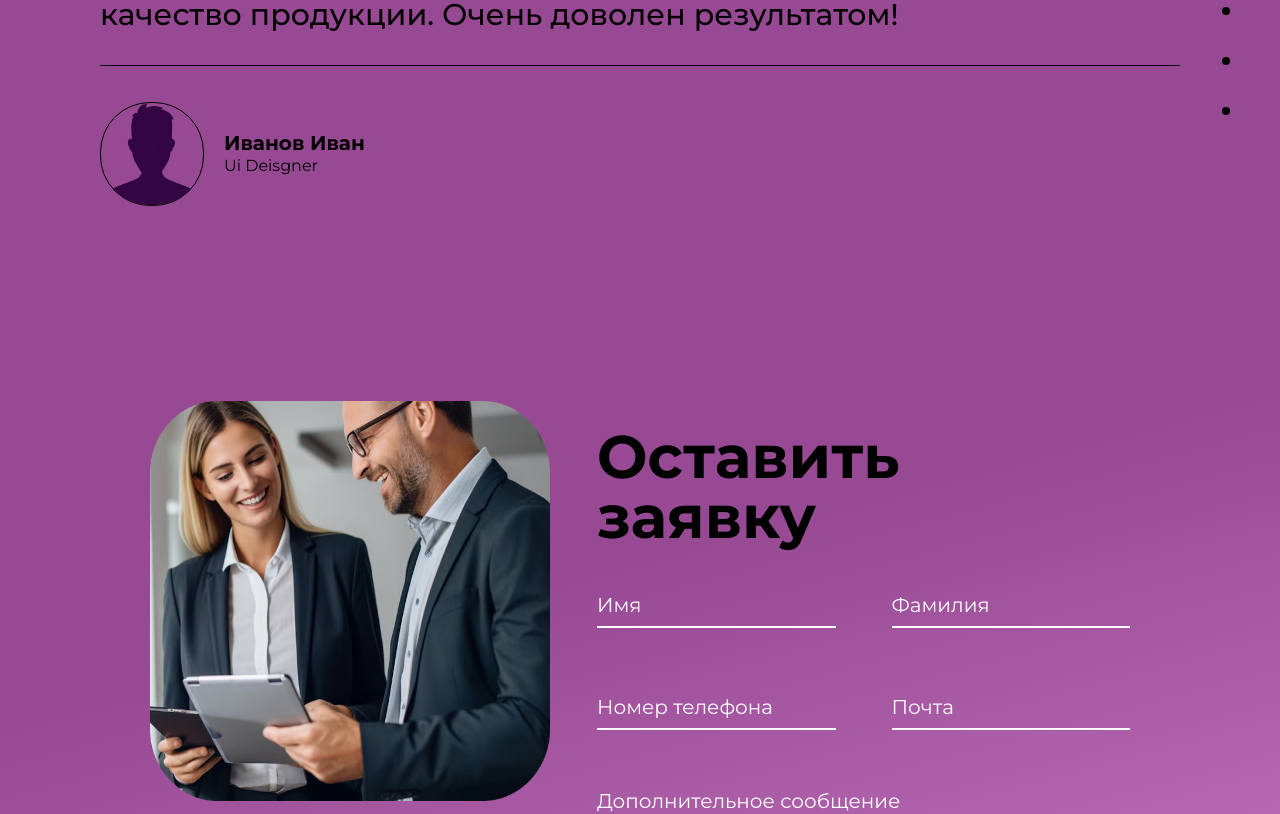
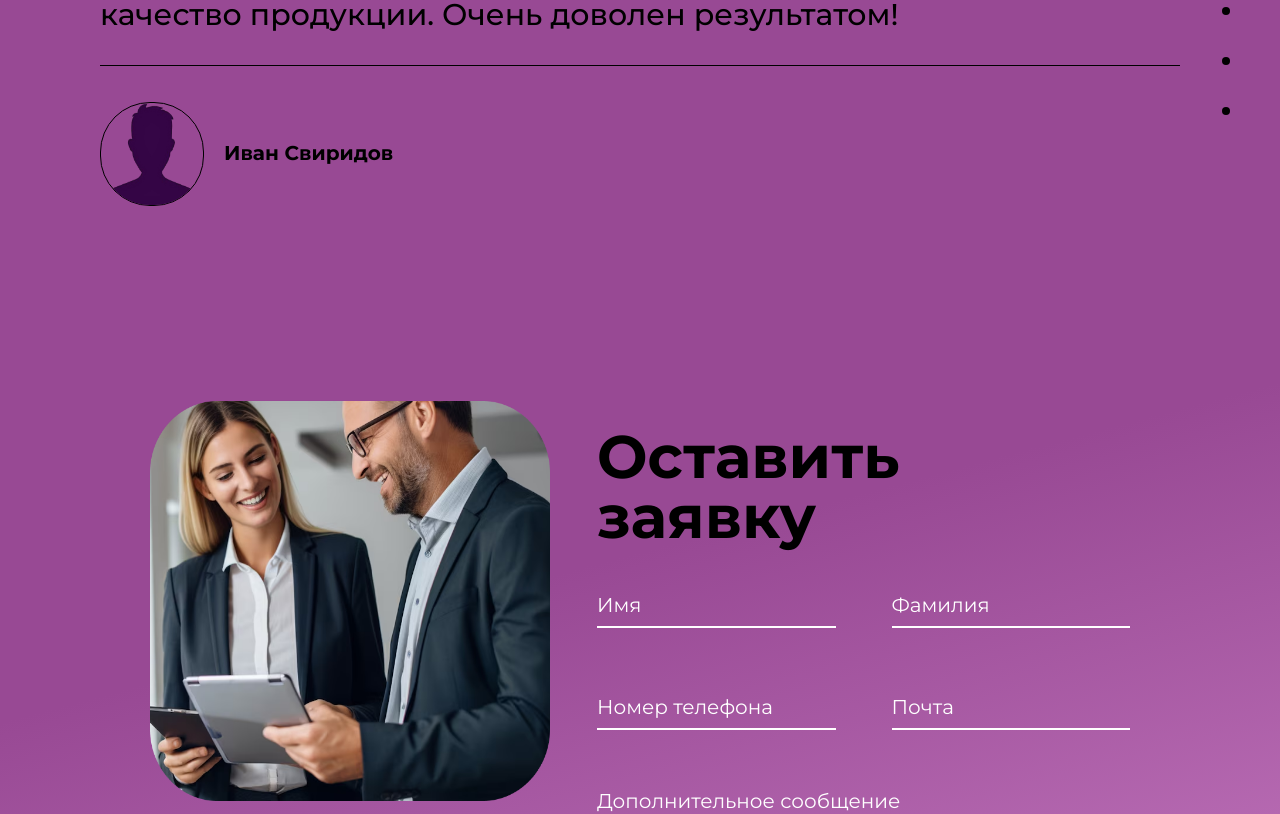
Before and after one commit to DanilChyksin/Neiro_React, a React (Create React App) app: page / in a window 1280 px wide. Shown: the part 10460-11274 px from the top of the page. Built offline with nearby package versions, Linux system fonts and the light colour scheme.

Commit message:
21 commit

```diff
--- a/src/pages/reviews/Reviews.jsx
+++ b/src/pages/reviews/Reviews.jsx
@@ -20,42 +20,52 @@ const data = [
   {
     text: "Обратился в NeiroGroup, чтобы оптимизировать работу моего предприятия. Специалисты провели детальный анализ бизнес-процессов и предложили конкретные шаги для улучшения эффективности работы. В результате внедрения их рекомендаций мы смогли сократить время на выполнение задач и улучшить качество продукции. Очень доволен результатом!",
     avatar: avatar_1,
+    name: "Иван Свиридов",
   },
   {
     text: "Наша компания столкнулась с проблемой снижения оборотов. Мы обратились за помощью и они провели глубокий анализ нашей ситуации. Они предложили нам несколько стратегий для увеличения оборотов, которые мы успешно внедрили. Результаты превзошли наши ожидания — обороты компании значительно выросли, и мы достигли новых высот",
     avatar: avatar_2,
+    name: "Ольга Смрак",
   },
   {
     text: "Мы искали способы увеличить прибыль нашей компании и обратились к этой консалтинговой фирме. Они провели аудит наших финансовых показателей и предложили ряд мер для повышения прибыльности. Благодаря их рекомендациям мы смогли оптимизировать расходы и увеличить доходы. Это помогло нам достичь желаемых результатов",
     avatar: avatar_3,
+    name: "Алексей Петров",
   },
   {
     text: "Я был приятно удивлён результатами работы с НейроГрупп. Они помогли мне оптимизировать процессы в моей компании, что привело к увеличению производительности и снижению затрат. Теперь я могу сосредоточиться на развитии бизнеса, зная, что у меня есть надёжные партнёры, готовые помочь в любой ситуации",
     avatar: avatar_4,
+    name: "Дмитрий Симашев",
   },
   {
     text: "Товарищи из NeiroGroup действительно знают своё дело. Они не только помогли нам увеличить обороты, но и научили нас лучше понимать рынок и потребности клиентов. Теперь мы можем принимать более обоснованные решения и уверенно двигаться вперёд",
     avatar: avatar_5,
+    name: "Сергей Бракк",
   },
   {
     text: "Сотрудничество с этой компанией стало настоящим прорывом для нашего бизнеса. Они проанализировали нашу деятельность, выявили слабые места и предложили эффективные стратегии для оптимизации работы и увеличения прибыли. Мы благодарны им за профессионализм и результаты, которых мы достигли благодаря их помощи",
     avatar: avatar_6,
+    name: "Николай Васильев",
   },
   {
     text: "После обращения в NeiroGroup мы увидели значительные изменения в работе нашей организации. Они помогли нам оптимизировать процессы, улучшить управление ресурсами и повысить эффективность работы. Всё это привело к увеличению прибыли и улучшению качества продукции",
     avatar: avatar_7,
+    name: "Елена Кузнецова",
   },
   {
     text: "Очень рад, что выбрал именно эту консалтинговую фирму. Они настоящие профессионалы своего дела и знают, как помочь бизнесу расти и развиваться. Их рекомендации по увеличению оборотов и прибыли оказались очень полезными для нашей компании",
     avatar: avatar_8,
+    name: "Андрей Морозов",
   },
   {
     text: "Благодаря этой компании мы смогли значительно увеличить свою прибыль. Они провели тщательный анализ наших финансовых показателей, предложили стратегии для роста и помогли нам их реализовать. Теперь мы видим положительные результаты и уверены в будущем",
     avatar: avatar_9,
+    name: "Мария Иванова",
   },
   {
     text: "Работа с NeiroGroup была для нас настоящим открытием. Они показали нам новые подходы к управлению бизнесом, помогли оптимизировать процессы и увеличить прибыль. Мы очень довольны результатами и рекомендуем их всем, кто хочет добиться успеха в своём деле",
     avatar: avatar_10,
+    name: "Анна Шетц",
   },
 ];
 const Reviews = () => {
@@ -91,8 +101,7 @@ const Reviews = () => {
                   <div className="reviews-person">
                     <img src={item.avatar} alt="avatar" />
                     <div className="reviews-name">
-                      <h6>Иванов Иван</h6>
-                      <p>Ui Deisgner</p>
+                      <h6>{item.name}</h6>
                     </div>
                   </div>
                 </div>
```
